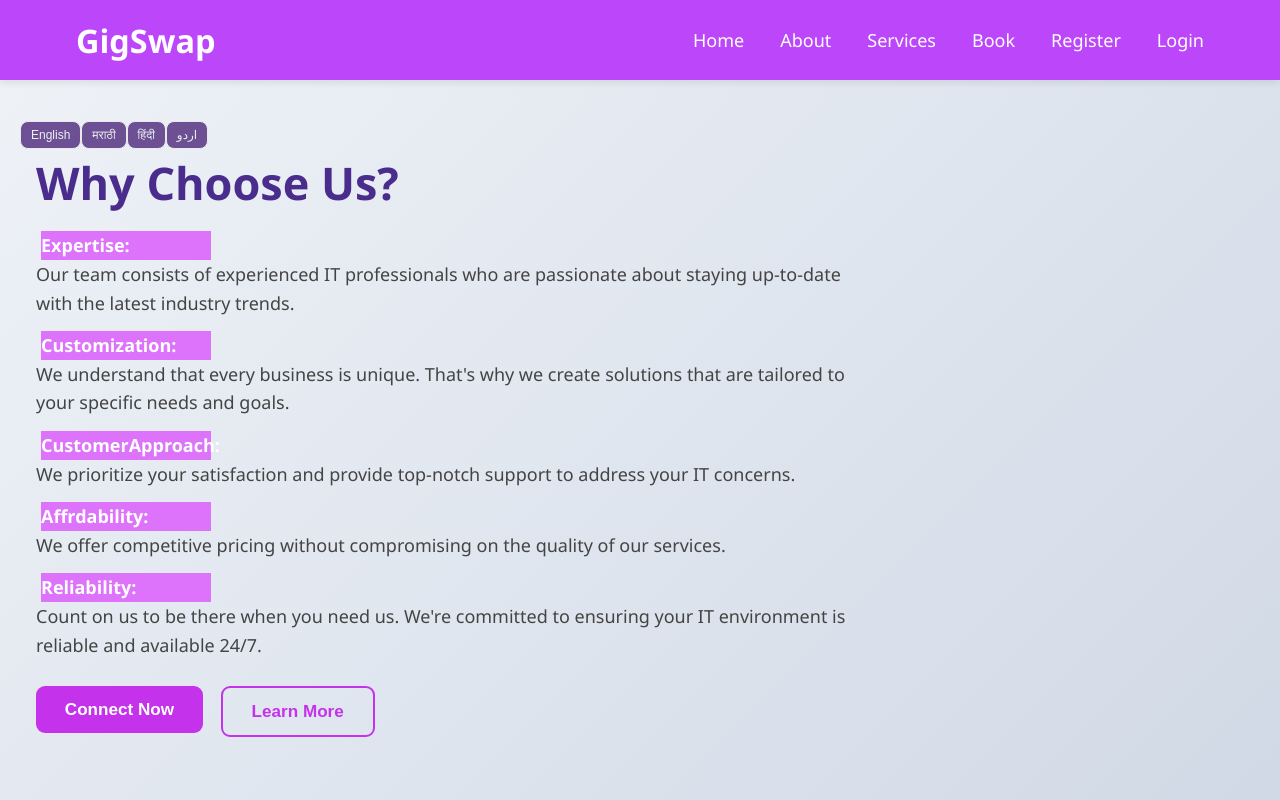
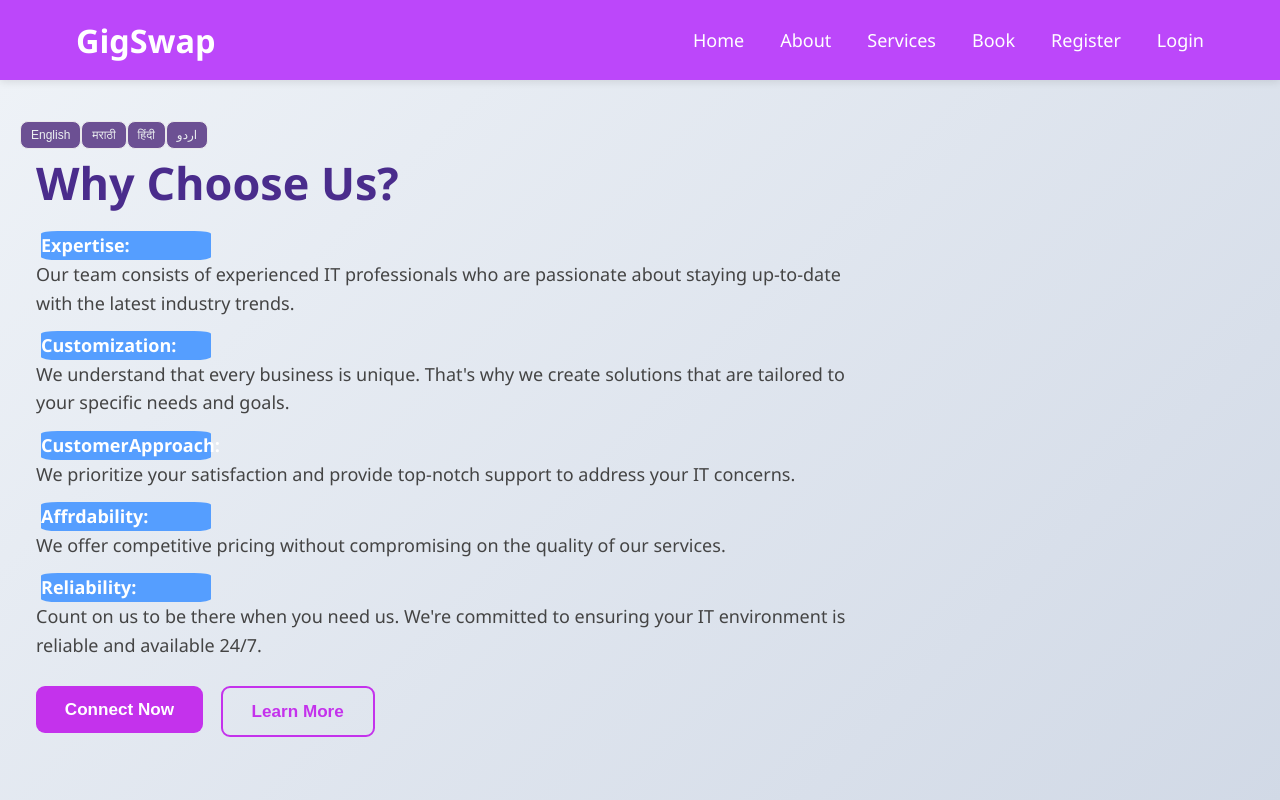
Before and after one commit to MohammadParvez7/GigSwap-hsp, a React (Vite) app in the folder client/: page /about in a window 1280 px wide. Shown: the top 800 px of the page. Built offline with nearby package versions, Linux system fonts and the light colour scheme; no server answers.

Commit message:
Features change

```diff
--- a/client/src/pages/Styles/About.css
+++ b/client/src/pages/Styles/About.css
@@ -76,10 +76,11 @@ body {
 
 .features {
   color: #fff;
-  background-color: #dd73fa;
+  background-color: #559eff;
   font-weight: bold;
   width: 170px;
   margin-left: 5px;
+  border-radius: 10%;
 }
 
 
```
